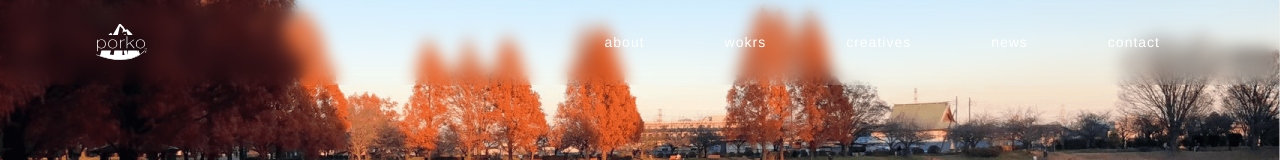
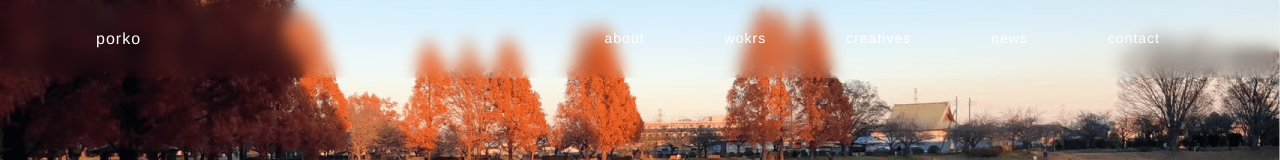
Before and after one commit to kaikojima05/porko, a Next.js app: page /about in a window 1280 px wide. Shown: the top 160 px of the page. Built offline with nearby package versions, Linux system fonts and the light colour scheme.

Commit message:
header の logo を削除

```diff
--- a/ui/base/header/index.tsx
+++ b/ui/base/header/index.tsx
@@ -100,14 +100,8 @@ export default function Header() {
         >
           <div onClick={(e) => e.stopPropagation()} className="">
             <h1 className="flex justify-center items-center">
-              <Link href="/" className="text-[1.125rem]">
-                <Icon
-                  name="porko"
-                  symbol={true}
-                  symbolViewBox="0 0 52 36"
-                  width="w-[3.25rem]"
-                  height="h-[2.25rem]"
-                />
+              <Link href="/" className="text-base">
+                porko
               </Link>
             </h1>
           </div>
```
